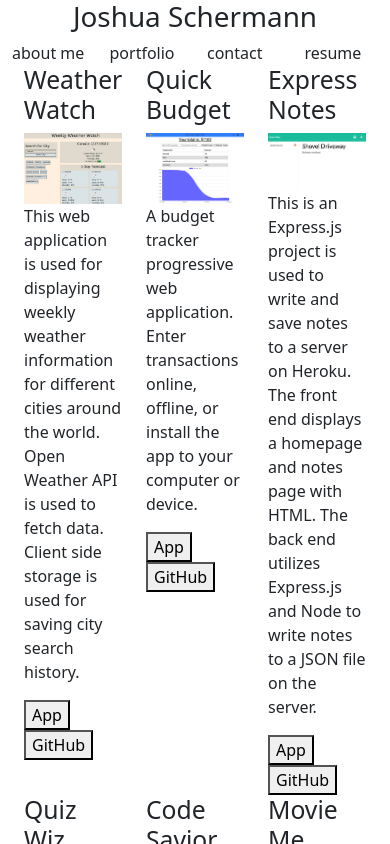
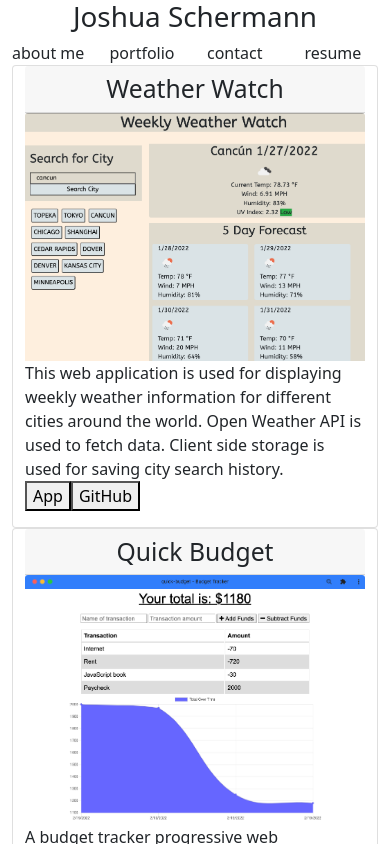
Before and after one commit to josh2100/react-portfolio, a React (Create React App) app: page / in a window 390 px wide. Both pictures are taken after a click on the element "portfolio". Shown: the top 844 px of the page. Built offline with nearby package versions, Linux system fonts and the light colour scheme.

Commit message:
media breakpoints

```diff
--- a/src/App.css
+++ b/src/App.css
@@ -1,4 +1,4 @@
-.App {
+/* .App {
   text-align: center;
 }
 
@@ -31,4 +31,4 @@
   to {
     transform: rotate(360deg);
   }
-}
+} */
--- a/src/components/Project/index.js
+++ b/src/components/Project/index.js
@@ -5,12 +5,24 @@ function Project({ project }) {
   console.log(imgSrc);
 
   return (
-    <article className="col-4">
-      <h2 className="d-flex justify-content-center">{title}</h2>
-      <img src={require(`../../assets/${imgSrc}.png`)} alt={title} key={title} className="col-12"></img>
-      <p>{body}</p>
-      <a href={deployed} target="_blank" rel="noreferrer"><button>App</button></a>
-      <a href={repo} target="_blank" rel="noreferrer"><button>GitHub</button></a>
+    //col-11 col-sm-4 col-md-5 col-lg col-xl
+    <article className="col-12 col-sm-6 col-md-6 col-lg-4 col-xl-3 card">
+      <h2 className="card-header d-flex justify-content-center">{title}</h2>
+      <img
+        src={require(`../../assets/${imgSrc}.png`)}
+        alt={title}
+        key={title}
+        className="card-img-top"
+      ></img>
+      <p>
+        {body}<br />
+        <a href={deployed} target="_blank" rel="noreferrer">
+          <button>App</button>
+        </a>
+        <a href={repo} target="_blank" rel="noreferrer">
+          <button>GitHub</button>
+        </a>
+      </p>
     </article>
   );
 }
--- a/src/index.css
+++ b/src/index.css
@@ -1,4 +1,4 @@
-body {
+/* body {
   margin: 0;
   font-family: -apple-system, BlinkMacSystemFont, 'Segoe UI', 'Roboto', 'Oxygen',
     'Ubuntu', 'Cantarell', 'Fira Sans', 'Droid Sans', 'Helvetica Neue',
@@ -10,4 +10,4 @@ body {
 code {
   font-family: source-code-pro, Menlo, Monaco, Consolas, 'Courier New',
     monospace;
-}
+} */
```
